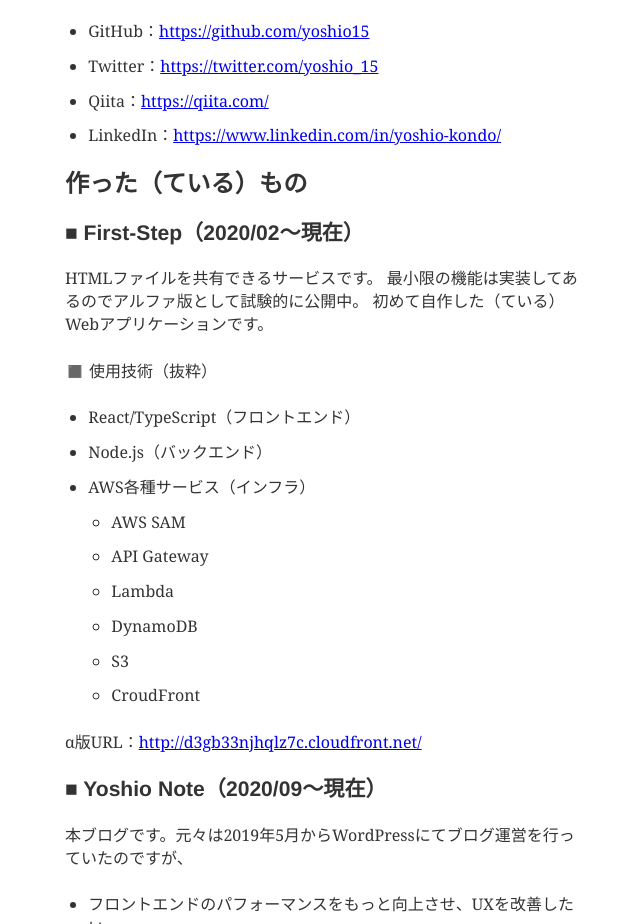
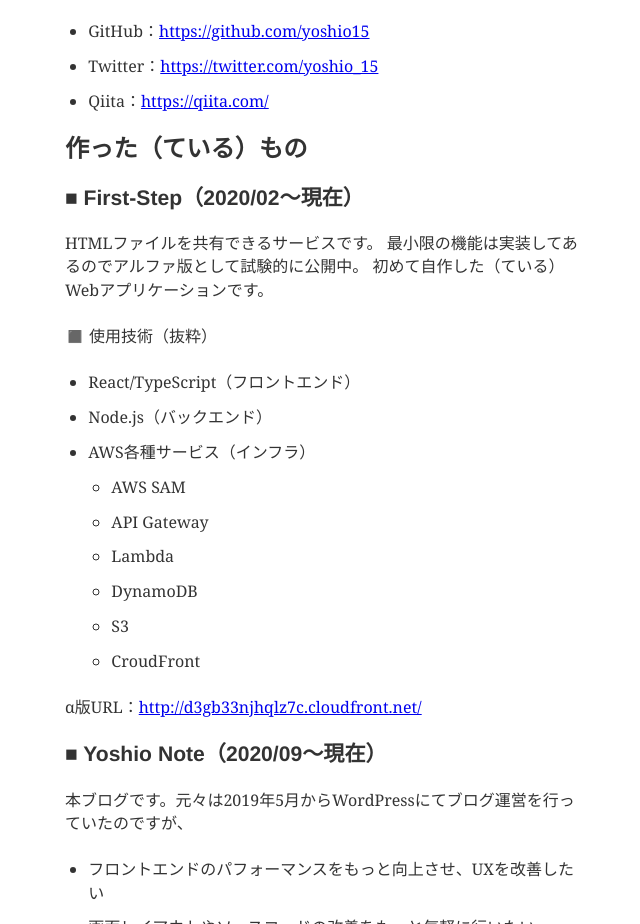
Before and after one commit to yoshio15/yoshio-note, a Gatsby site: page /about in a window 1280 px wide. Shown: the part 832-1756 px from the top of the page, without its empty margins (314-954 px from the left). Built offline with nearby package versions, Linux system fonts and the light colour scheme; Gatsby itself is replaced by a stand-in of ours; some packages are replaced by stand-ins of ours; what typography-theme-github would draw is missing.

Commit message:
remove linked in profile

```diff
--- a/content/__about/resume-en.md
+++ b/content/__about/resume-en.md
@@ -23,7 +23,6 @@
 - GitHub：https://github.com/yoshio15
 - Twitter：https://twitter.com/yoshio_15
 - Qiita：https://qiita.com/
-- LinkedIn：https://www.linkedin.com/in/yoshio-kondo/
 
 ## 作った（ている）もの
 ### ■ First-Step（2020/02〜現在）
```
